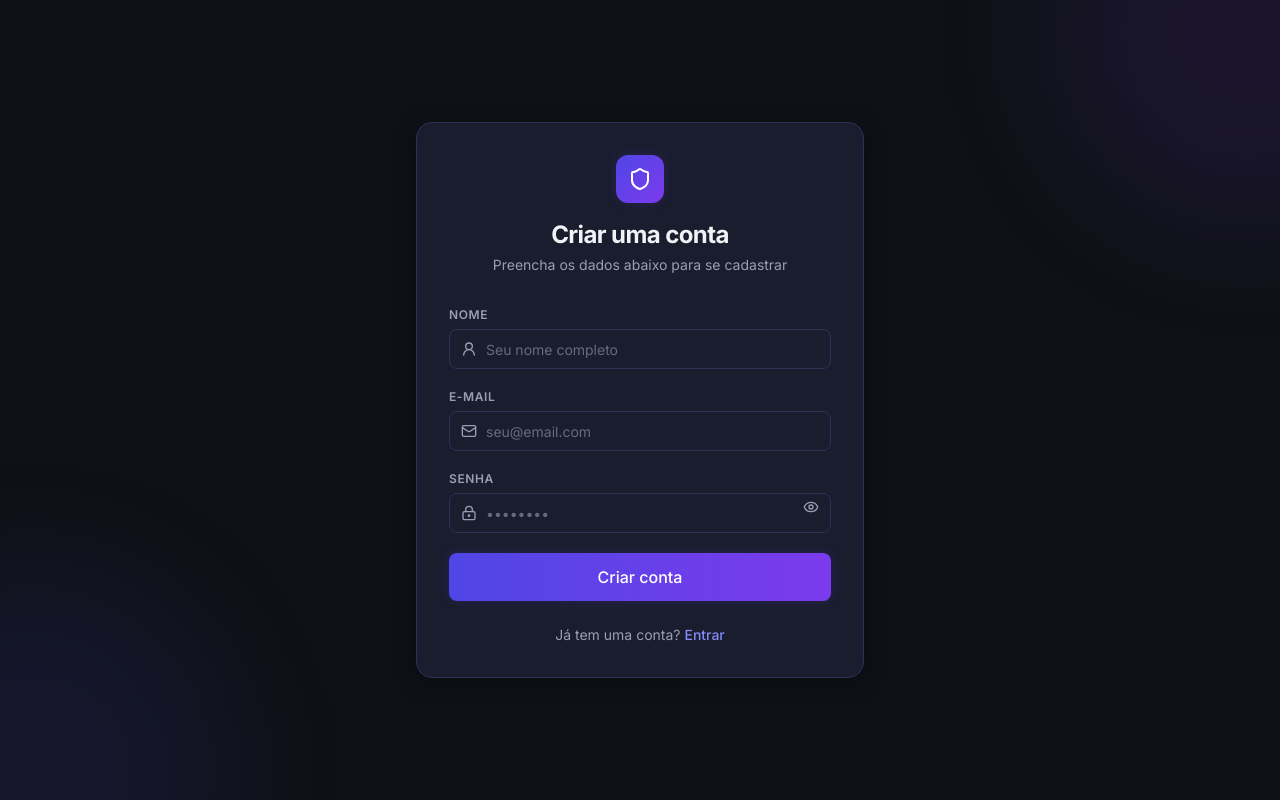
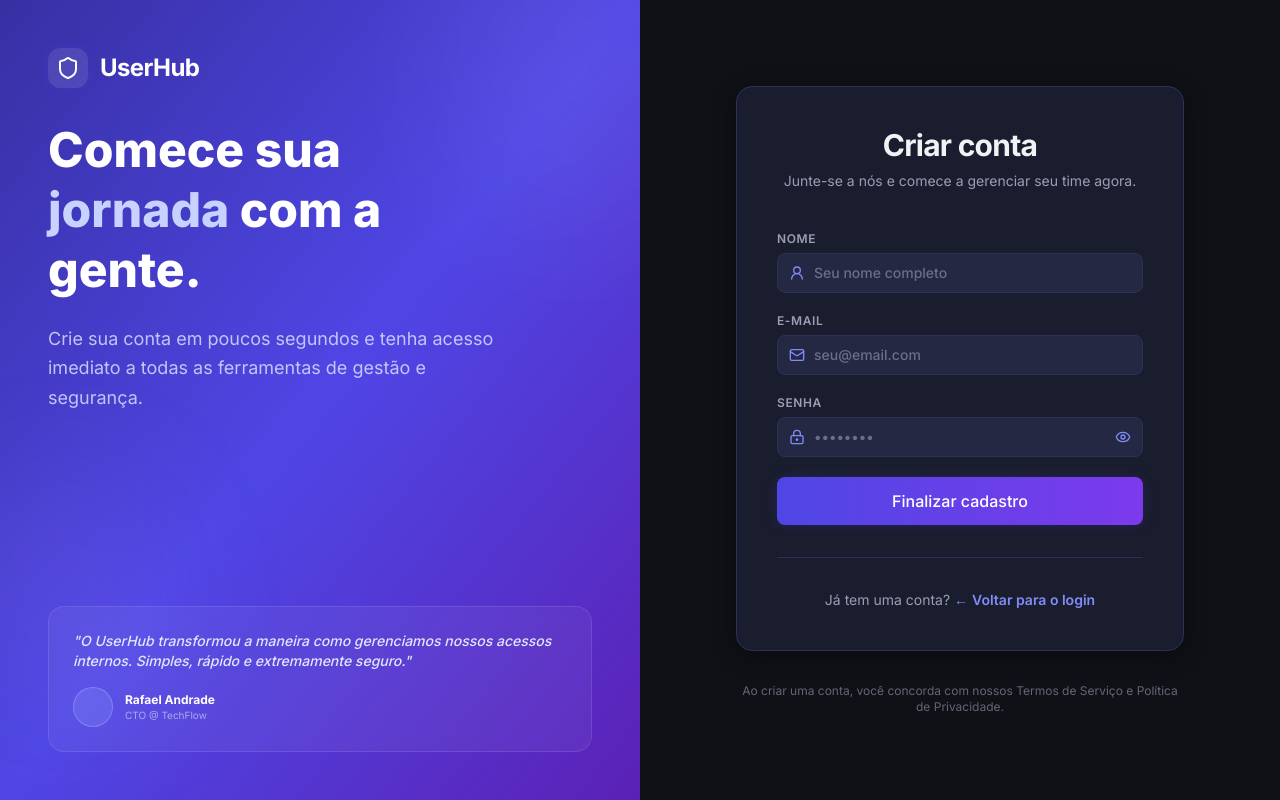
Before and after one commit to rafaelandrade-dev/auth-login-project, a React (Vite) app: page /cadastro in a window 1280 px wide. Built offline with nearby package versions, Linux system fonts and the light colour scheme; no server answers.

Commit message:
arrumando e debugando coisas da UI melhorada

```diff
--- a/index.html
+++ b/index.html
@@ -1,16 +1,20 @@
 <!doctype html>
 <html lang="pt-BR">
+
 <head>
   <meta charset="UTF-8" />
   <link rel="icon" type="image/svg+xml" href="/vite.svg" />
   <meta name="viewport" content="width=device-width, initial-scale=1.0" />
-    <title>AuthSystem</title>
+  <title>UserHub</title>
   <link rel="preconnect" href="https://fonts.googleapis.com" />
   <link rel="preconnect" href="https://fonts.gstatic.com" crossorigin />
-    <link href="https://fonts.googleapis.com/css2?family=Inter:wght@300;400;500;600;700;800&display=swap" rel="stylesheet" />
+  <link href="https://fonts.googleapis.com/css2?family=Inter:wght@300;400;500;600;700;800&display=swap"
+    rel="stylesheet" />
 </head>
+
 <body>
   <div id="root"></div>
   <script type="module" src="/src/main.tsx"></script>
 </body>
+
 </html>
--- a/src/components/ConfirmDeleteModal.tsx
+++ b/src/components/ConfirmDeleteModal.tsx
@@ -19,11 +19,11 @@ export function ConfirmDeleteModal({
     return (
         <Modal isOpen={isOpen} onClose={onClose} title="Confirmar Exclusão">
             <div className="space-y-2">
-                <p className="text-sm text-gray-600">
+                <p className="text-sm text-text-muted">
                     Tem certeza que deseja excluir o usuário{' '}
-                    <span className="font-semibold text-gray-900">{userName}</span>?
+                    <span className="font-semibold text-text-primary">{userName}</span>?
                 </p>
-                <p className="text-xs text-red-500 italic">Esta ação não pode ser desfeita.</p>
+                <p className="text-xs text-danger/80 italic">Esta ação não pode ser desfeita.</p>
             </div>
 
             <ModalFooter
--- a/src/components/layout/Header.tsx
+++ b/src/components/layout/Header.tsx
@@ -29,8 +29,8 @@ export function Header() {
                         <div className="flex h-8 w-8 items-center justify-center rounded-lg bg-gradient-to-br from-primary-600 to-violet-600 shadow-glow-sm">
                             <Shield className="h-4 w-4 text-white" />
                         </div>
-                        <span className="text-lg font-bold bg-gradient-to-r from-primary-400 to-violet-400 bg-clip-text text-transparent">
-                            AuthSystem
+                        <span className="text-xl font-bold bg-gradient-to-r from-white via-primary-200 to-violet-200 bg-clip-text text-transparent">
+                            UserHub
                         </span>
                     </div>
 
@@ -57,7 +57,7 @@ export function Header() {
 
                             {/* Dropdown */}
                             {isDropdownOpen && (
-                                <div className="absolute right-0 mt-2 w-56 rounded-xl bg-surface border border-border-subtle shadow-card overflow-hidden">
+                                <div className="absolute right-0 mt-2 w-56 rounded-xl bg-[#1A1D2E] border border-border-subtle shadow-card overflow-hidden z-50">
                                     {/* User info header */}
                                     <div className="px-4 py-3 border-b border-border-subtle">
                                         <p className="text-[10px] font-semibold uppercase tracking-wider text-text-muted mb-0.5">Logado como</p>
--- a/src/components/ui/Input.tsx
+++ b/src/components/ui/Input.tsx
@@ -5,10 +5,11 @@ interface InputProps extends React.InputHTMLAttributes<HTMLInputElement> {
     label: string;
     error?: string;
     icon?: ReactNode;
+    suffix?: ReactNode;
 }
 
 export const Input = forwardRef<HTMLInputElement, InputProps>(
-    ({ className, label, error, id, icon, ...props }, ref) => {
+    ({ className, label, error, id, icon, suffix, ...props }, ref) => {
         const inputId = id || label.toLowerCase().replace(/\s+/g, '-');
 
         return (
@@ -21,7 +22,7 @@ export const Input = forwardRef<HTMLInputElement, InputProps>(
                 </label>
                 <div className="relative">
                     {icon && (
-                        <div className="absolute left-3 top-1/2 -translate-y-1/2 text-text-muted pointer-events-none">
+                        <div className="absolute left-3 top-1/2 -translate-y-1/2 pointer-events-none text-primary-400">
                             {icon}
                         </div>
                     )}
@@ -29,18 +30,24 @@ export const Input = forwardRef<HTMLInputElement, InputProps>(
                         id={inputId}
                         ref={ref}
                         className={cn(
-                            'flex h-10 w-full rounded-lg border bg-surface px-3 py-2 text-sm text-text-primary',
-                            'placeholder:text-text-muted/60',
-                            'border-border-subtle',
-                            'transition-all duration-150',
-                            'focus:outline-none focus:border-primary-500 focus:ring-2 focus:ring-primary-500/25',
+                            'flex h-10 w-full rounded-lg border px-3 py-2 text-sm font-sans font-medium',
+                            '!bg-[#252842] !text-white border-[#2E3155]',
+                            'placeholder:text-[#9B9EB3]/60',
+                            'transition-[border-color,box-shadow] duration-150',
+                            'focus:outline-none focus:border-[#6366F1] focus:ring-2 focus:ring-[#6366F1]/25',
                             'disabled:cursor-not-allowed disabled:opacity-40',
                             icon && 'pl-9',
-                            error && 'border-danger/70 focus:border-danger focus:ring-danger/25',
+                            suffix && 'pr-10',
+                            error && 'border-[#EF4444]/70 focus:border-[#EF4444] focus:ring-[#EF4444]/25',
                             className
                         )}
                         {...props}
                     />
+                    {suffix && (
+                        <div className="absolute right-3 top-1/2 -translate-y-1/2 flex items-center">
+                            {suffix}
+                        </div>
+                    )}
                 </div>
                 {error && (
                     <span className="flex items-center gap-1 text-xs text-danger/90">
--- a/src/index.css
+++ b/src/index.css
@@ -9,9 +9,26 @@
         -moz-osx-font-smoothing: grayscale;
     }
 
+    input,
+    button,
+    textarea,
+    select {
+        font-family: inherit;
+    }
+
     body {
         background-color: #0F1117;
         color: #F1F2F6;
+    }
+
+    /* Override browser autofill yellow/blue background on dark inputs */
+    input:-webkit-autofill,
+    input:-webkit-autofill:hover,
+    input:-webkit-autofill:focus {
+        -webkit-box-shadow: 0 0 0px 1000px #252842 inset !important;
+        -webkit-text-fill-color: #F1F2F6 !important;
+        caret-color: #F1F2F6;
+        transition: background-color 5000s ease-in-out 0s;
     }
 
     * {
--- a/src/pages/LoginPage.tsx
+++ b/src/pages/LoginPage.tsx
@@ -46,28 +46,72 @@ export default function LoginPage() {
     };
 
     return (
-        <div className="min-h-screen bg-bg flex items-center justify-center px-4 py-12">
-            {/* Background glow */}
-            <div className="fixed inset-0 overflow-hidden pointer-events-none">
+        <div className="min-h-screen bg-bg grid md:grid-cols-2">
+            {/* Left Column: Decorative Panel */}
+            <div className="hidden md:flex relative overflow-hidden bg-gradient-to-br from-primary-800 via-primary-600 to-violet-800 p-12 flex-col justify-between">
+                {/* Decorative blobs */}
+                <div className="absolute top-[-10%] left-[-10%] w-[40%] h-[40%] bg-white/5 rounded-full blur-3xl" />
+                <div className="absolute bottom-[10%] right-[-5%] w-[30%] h-[30%] bg-violet-400/10 rounded-full blur-3xl" />
+                <div className="absolute top-[30%] right-[10%] w-[15%] h-[15%] bg-primary-400/5 rounded-full blur-2xl" />
+
+                <div className="relative z-10">
+                    <div className="flex items-center gap-3 mb-8">
+                        <div className="flex h-10 w-10 items-center justify-center rounded-xl bg-white/10 backdrop-blur-md shadow-glow-sm">
+                            <Shield className="h-6 w-6 text-white" />
+                        </div>
+                        <span className="text-2xl font-bold text-white tracking-tight">UserHub</span>
+                    </div>
+
+                    <div className="max-w-md">
+                        <h2 className="text-5xl font-extrabold text-white leading-tight mb-6">
+                            Gerencie sua equipe com <span className="text-primary-200">eficiência</span>.
+                        </h2>
+                        <p className="text-lg text-primary-100/80 leading-relaxed">
+                            Uma plataforma moderna e escalável para controle de acesso, gestão de usuários e segurança de alto nível.
+                        </p>
+                    </div>
+                </div>
+
+                <div className="relative z-10 mt-auto">
+                    <div className="flex items-center gap-4">
+                        <div className="flex -space-x-2">
+                            {[1, 2, 3, 4].map((i) => (
+                                <div key={i} className="h-8 w-8 rounded-full border-2 border-primary-600 bg-primary-400 flex items-center justify-center text-[10px] text-white font-bold">
+                                    UI
+                                </div>
+                            ))}
+                        </div>
+                        <p className="text-sm text-primary-100/60 font-medium">
+                            Junte-se a 1 usuário que sou eu
+                        </p>
+                    </div>
+                </div>
+            </div>
+
+            {/* Right Column: Form Panel */}
+            <div className="flex items-center justify-center p-6 md:p-12 relative overflow-hidden">
+                {/* Mobile background glows */}
+                <div className="md:hidden fixed inset-0 overflow-hidden pointer-events-none">
                     <div className="absolute -top-40 -left-40 w-96 h-96 bg-primary-600/10 rounded-full blur-3xl" />
                     <div className="absolute -bottom-40 -right-40 w-96 h-96 bg-violet-600/10 rounded-full blur-3xl" />
                 </div>
 
-            <div className="relative w-full max-w-md">
-                {/* Card */}
-                <div className="rounded-2xl bg-surface border border-border-subtle shadow-card p-8">
-                    {/* Logo */}
-                    <div className="flex flex-col items-center mb-8">
-                        <div className="flex h-12 w-12 items-center justify-center rounded-xl bg-gradient-to-br from-primary-600 to-violet-600 shadow-glow-sm mb-4">
+                <div className="w-full max-w-md animate-fade-in-up">
+                    <div className="rounded-2xl bg-surface border border-border-subtle shadow-card p-8 md:p-10">
+                        {/* Header */}
+                        <div className="flex flex-col items-center mb-10">
+                            <div className="md:hidden flex h-12 w-12 items-center justify-center rounded-xl bg-gradient-to-br from-primary-600 to-violet-600 shadow-glow-sm mb-6">
                                 <Shield className="h-6 w-6 text-white" />
                             </div>
-                        <h1 className="text-2xl font-bold text-text-primary tracking-tight">Bem-vindo de volta</h1>
-                        <p className="text-sm text-text-muted mt-1">
-                            Entre na sua conta para continuar
+                            <h1 className="text-3xl font-bold text-text-primary tracking-tight text-center">
+                                Bem-vindo de volta
+                            </h1>
+                            <p className="text-sm text-text-muted mt-2 text-center">
+                                Entre na sua conta para continuar gerenciando sua equipe.
                             </p>
                         </div>
 
-                    <form className="space-y-5" onSubmit={handleSubmit(onSubmit)}>
+                        <form className="space-y-6" onSubmit={handleSubmit(onSubmit)}>
                             <Input
                                 label="E-mail"
                                 type="email"
@@ -78,7 +122,6 @@ export default function LoginPage() {
                                 {...register('email')}
                             />
 
-                        <div className="relative">
                             <Input
                                 label="Senha"
                                 type={showPassword ? 'text' : 'password'}
@@ -86,31 +129,49 @@ export default function LoginPage() {
                                 placeholder="••••••••"
                                 error={errors.password?.message}
                                 icon={<LockKeyhole className="h-4 w-4" />}
-                                {...register('password')}
-                            />
+                                suffix={
                                     <button
                                         type="button"
-                                className="absolute right-3 top-7 text-text-muted hover:text-text-primary transition-colors"
+                                        className="text-text-muted hover:text-text-primary transition-colors focus:outline-none"
                                         onClick={() => setShowPassword(!showPassword)}
                                         tabIndex={-1}
                                     >
-                                {showPassword ? <EyeOff className="h-4 w-4" /> : <Eye className="h-4 w-4" />}
+                                        {showPassword
+                                            ? <EyeOff className="h-4 w-4 !text-[#818CF8]" />
+                                            : <Eye className="h-4 w-4 !text-[#818CF8]" />
+                                        }
                                     </button>
-                        </div>
+                                }
+                                {...register('password')}
+                            />
 
-                        <Button type="submit" size="lg" className="w-full mt-2" loading={isSubmitting}>
-                            Entrar
+                            <Button
+                                type="submit"
+                                size="lg"
+                                className="w-full mt-2 hover-shimmer"
+                                loading={isSubmitting}
+                            >
+                                Entrar no sistema
                             </Button>
                         </form>
 
-                    <p className="mt-6 text-center text-sm text-text-muted">
+                        <div className="mt-8 pt-8 border-t border-border-subtle text-center">
+                            <p className="text-sm text-text-muted">
                                 Não tem uma conta?{' '}
                                 <Link
                                     to="/cadastro"
-                            className="font-medium text-primary-400 hover:text-primary-300 transition-colors"
+                                    className="font-semibold text-primary-400 hover:text-primary-300 transition-colors inline-flex items-center gap-1"
                                 >
-                            Criar conta
+                                    Criar conta agora
+                                    <span aria-hidden="true">&rarr;</span>
                                 </Link>
+                            </p>
+                        </div>
+                    </div>
+
+                    {/* Footer text */}
+                    <p className="mt-8 text-center text-xs text-text-muted/60">
+                        &copy; 2026 UserHub. Todos os direitos reservados.
                     </p>
                 </div>
             </div>
--- a/src/pages/RegisterPage.tsx
+++ b/src/pages/RegisterPage.tsx
@@ -49,23 +49,67 @@ export default function RegisterPage() {
     };
 
     return (
-        <div className="min-h-screen bg-bg flex items-center justify-center px-4 py-12">
-            {/* Background glow */}
-            <div className="fixed inset-0 overflow-hidden pointer-events-none">
+        <div className="min-h-screen bg-bg grid md:grid-cols-2">
+            {/* Left Column: Decorative Panel */}
+            <div className="hidden md:flex relative overflow-hidden bg-gradient-to-br from-primary-800 via-primary-600 to-violet-800 p-12 flex-col justify-between">
+                {/* Decorative blobs */}
+                <div className="absolute top-[-10%] right-[-10%] w-[40%] h-[40%] bg-white/5 rounded-full blur-3xl" />
+                <div className="absolute bottom-[10%] left-[-5%] w-[30%] h-[30%] bg-violet-400/10 rounded-full blur-3xl" />
+
+                <div className="relative z-10">
+                    <div className="flex items-center gap-3 mb-8">
+                        <div className="flex h-10 w-10 items-center justify-center rounded-xl bg-white/10 backdrop-blur-md shadow-glow-sm">
+                            <Shield className="h-6 w-6 text-white" />
+                        </div>
+                        <span className="text-2xl font-bold text-white tracking-tight">UserHub</span>
+                    </div>
+
+                    <div className="max-w-md">
+                        <h2 className="text-5xl font-extrabold text-white leading-tight mb-6">
+                            Comece sua <span className="text-primary-200">jornada</span> com a gente.
+                        </h2>
+                        <p className="text-lg text-primary-100/80 leading-relaxed">
+                            Crie sua conta em poucos segundos e tenha acesso imediato a todas as ferramentas de gestão e segurança.
+                        </p>
+                    </div>
+                </div>
+
+                <div className="relative z-10 mt-auto">
+                    <div className="bg-white/5 backdrop-blur-sm border border-white/10 rounded-2xl p-6">
+                        <p className="text-sm font-medium text-primary-100 mb-4 italic">
+                            "O UserHub transformou a maneira como gerenciamos nossos acessos internos. Simples, rápido e extremamente seguro."
+                        </p>
+                        <div className="flex items-center gap-3">
+                            <div className="h-10 w-10 rounded-full bg-primary-400/30 border border-white/20" />
+                            <div>
+                                <p className="text-xs font-bold text-white">Rafael Andrade</p>
+                                <p className="text-[10px] text-primary-100/60">CTO @ TechFlow</p>
+                            </div>
+                        </div>
+                    </div>
+                </div>
+            </div>
+
+            {/* Right Column: Form Panel */}
+            <div className="flex items-center justify-center p-6 md:p-12 relative overflow-hidden">
+                {/* Mobile background glows */}
+                <div className="md:hidden fixed inset-0 overflow-hidden pointer-events-none">
                     <div className="absolute -top-40 -right-40 w-96 h-96 bg-violet-600/10 rounded-full blur-3xl" />
                     <div className="absolute -bottom-40 -left-40 w-96 h-96 bg-primary-600/10 rounded-full blur-3xl" />
                 </div>
 
-            <div className="relative w-full max-w-md">
-                <div className="rounded-2xl bg-surface border border-border-subtle shadow-card p-8">
-                    {/* Logo */}
-                    <div className="flex flex-col items-center mb-8">
-                        <div className="flex h-12 w-12 items-center justify-center rounded-xl bg-gradient-to-br from-primary-600 to-violet-600 shadow-glow-sm mb-4">
+                <div className="w-full max-w-md animate-fade-in-up">
+                    <div className="rounded-2xl bg-surface border border-border-subtle shadow-card p-8 md:p-10">
+                        {/* Header */}
+                        <div className="flex flex-col items-center mb-10">
+                            <div className="md:hidden flex h-12 w-12 items-center justify-center rounded-xl bg-gradient-to-br from-primary-600 to-violet-600 shadow-glow-sm mb-6">
                                 <Shield className="h-6 w-6 text-white" />
                             </div>
-                        <h1 className="text-2xl font-bold text-text-primary tracking-tight">Criar uma conta</h1>
-                        <p className="text-sm text-text-muted mt-1">
-                            Preencha os dados abaixo para se cadastrar
+                            <h1 className="text-3xl font-bold text-text-primary tracking-tight text-center">
+                                Criar conta
+                            </h1>
+                            <p className="text-sm text-text-muted mt-2 text-center">
+                                Junte-se a nós e comece a gerenciar seu time agora.
                             </p>
                         </div>
 
@@ -90,7 +134,6 @@ export default function RegisterPage() {
                                 {...register('email')}
                             />
 
-                        <div className="relative">
                             <Input
                                 label="Senha"
                                 type={showPassword ? 'text' : 'password'}
@@ -98,31 +141,49 @@ export default function RegisterPage() {
                                 placeholder="••••••••"
                                 error={errors.password?.message}
                                 icon={<LockKeyhole className="h-4 w-4" />}
-                                {...register('password')}
-                            />
+                                suffix={
                                     <button
                                         type="button"
-                                className="absolute right-3 top-7 text-text-muted hover:text-text-primary transition-colors"
+                                        className="text-text-muted hover:text-text-primary transition-colors focus:outline-none"
                                         onClick={() => setShowPassword(!showPassword)}
                                         tabIndex={-1}
                                     >
-                                {showPassword ? <EyeOff className="h-4 w-4" /> : <Eye className="h-4 w-4" />}
+                                        {showPassword
+                                            ? <EyeOff className="h-4 w-4 !text-[#818CF8]" />
+                                            : <Eye className="h-4 w-4 !text-[#818CF8]" />
+                                        }
                                     </button>
-                        </div>
+                                }
+                                {...register('password')}
+                            />
 
-                        <Button type="submit" size="lg" className="w-full mt-2" loading={isSubmitting}>
-                            Criar conta
+                            <Button
+                                type="submit"
+                                size="lg"
+                                className="w-full mt-2 hover-shimmer"
+                                loading={isSubmitting}
+                            >
+                                Finalizar cadastro
                             </Button>
                         </form>
 
-                    <p className="mt-6 text-center text-sm text-text-muted">
+                        <div className="mt-8 pt-8 border-t border-border-subtle text-center">
+                            <p className="text-sm text-text-muted">
                                 Já tem uma conta?{' '}
                                 <Link
                                     to="/login"
-                            className="font-medium text-primary-400 hover:text-primary-300 transition-colors"
+                                    className="font-semibold text-primary-400 hover:text-primary-300 transition-colors inline-flex items-center gap-1"
                                 >
-                            Entrar
+                                    <span aria-hidden="true">&larr;</span>
+                                    Voltar para o login
                                 </Link>
+                            </p>
+                        </div>
+                    </div>
+
+                    {/* Footer text */}
+                    <p className="mt-8 text-center text-xs text-text-muted/60">
+                        Ao criar uma conta, você concorda com nossos Termos de Serviço e Política de Privacidade.
                     </p>
                 </div>
             </div>
```
Also changed, not shown: src/components/ChangePasswordModal.tsx (+27 -18 lines), src/components/UserCreateModal.tsx (+11 -7 lines). Lines whose indentation alone changed are shown as unchanged.
